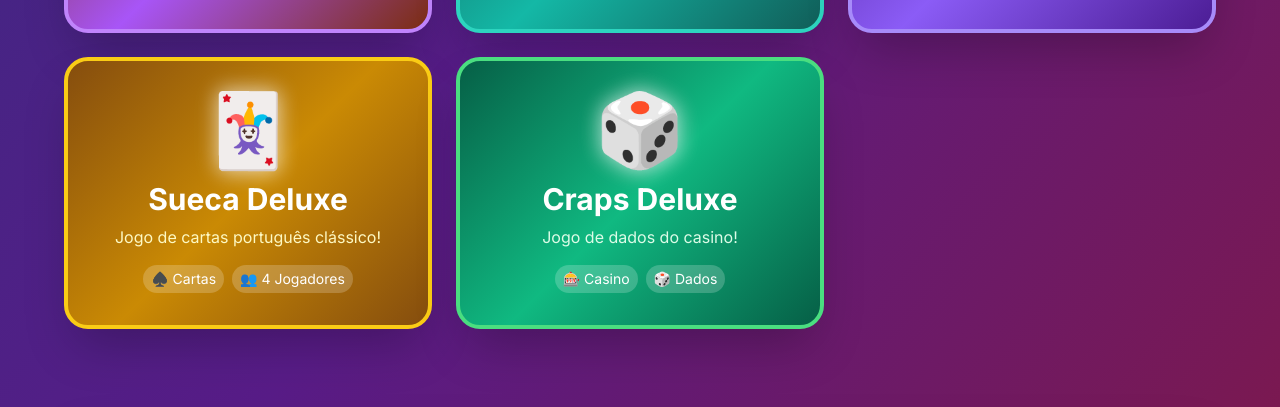
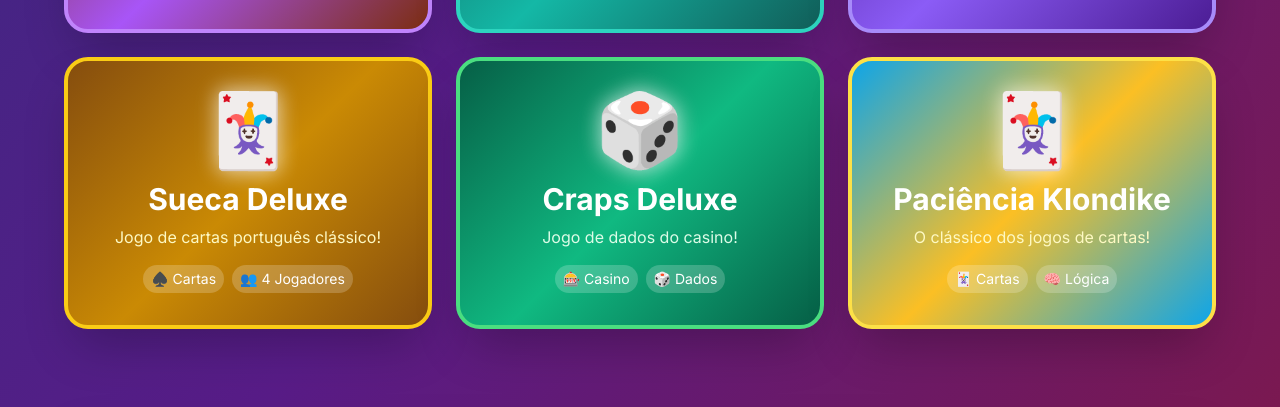
Before and after one commit to carlospiquet2023/bolinha, a plain HTML site: page index.html in a window 1280 px wide. Shown: the part 915-1322 px from the top of the page. Drawn offline with nearby package versions, Linux system fonts and the light colour scheme.

Commit message:
Add Paciência Klondike Deluxe game card

```diff
--- a/index.html
+++ b/index.html
@@ -265,6 +265,21 @@
                 </div>
             </a>
 
+            <!-- Card 9: Paciência Klondike Deluxe -->
+            <a href="paciencia_deluxe.html" class="game-card rounded-2xl sm:rounded-3xl p-6 sm:p-8 shadow-2xl border-4 border-yellow-300 fade-in" style="animation-delay: 0.9s; background: linear-gradient(135deg, #0ea5e9 0%, #fbbf24 50%, #0ea5e9 100%);">
+                <div class="text-center">
+                    <div class="text-6xl sm:text-7xl mb-4 emoji-glow">🃏</div>
+                    <h2 class="text-2xl sm:text-3xl font-bold text-white mb-2">Paciência Klondike</h2>
+                    <p class="text-yellow-100 text-sm sm:text-base mb-4">
+                        O clássico dos jogos de cartas!
+                    </p>
+                    <div class="flex flex-wrap justify-center gap-2 text-xs sm:text-sm">
+                        <span class="bg-white/20 px-2 py-1 rounded-full text-white">🃏 Cartas</span>
+                        <span class="bg-white/20 px-2 py-1 rounded-full text-white">🧠 Lógica</span>
+                    </div>
+                </div>
+            </a>
+
         </div>
 
         <!-- Footer -->
```
